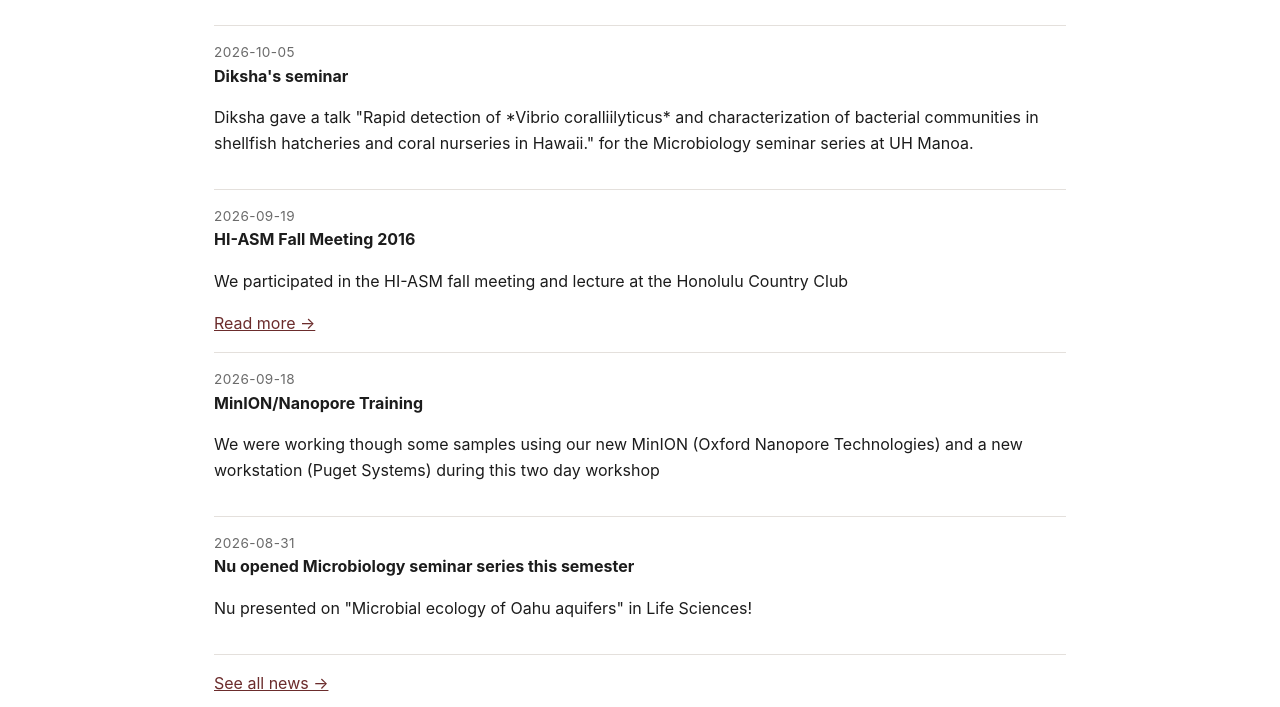
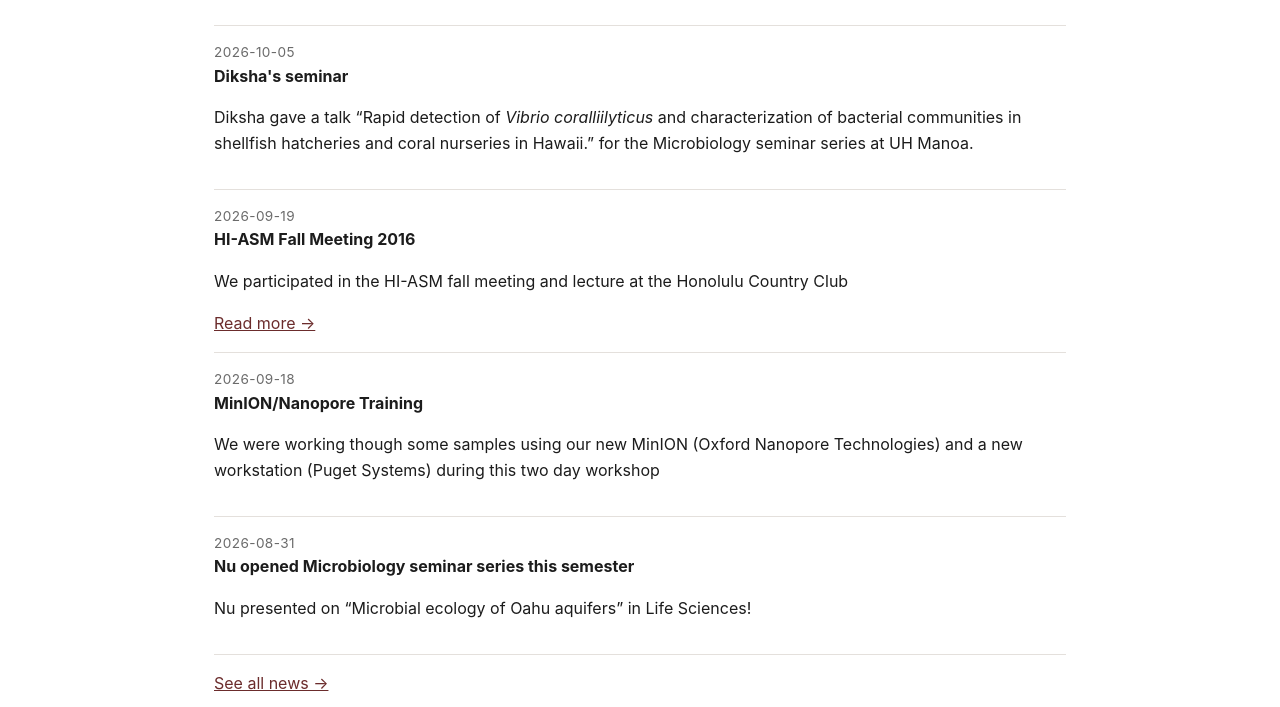
Before and after one commit to MarekKirs/marekkirs.github.io, a Jekyll site: the page built from index.md, in a window 1280 px wide. Shown: the part 1041-1748 px from the top of the page. Built offline with Jekyll 4.4.1, drawn with Linux system fonts in a browser that asks for light colours.

Commit message:
Update index.md

```diff
--- a/index.md
+++ b/index.md
@@ -34,7 +34,7 @@ title: KirsLab
 <div class="news-item">
   <div class="news-date">{{ item.date }}</div>
   <strong>{{ item.title }}</strong>
-  <p>{{ item.summary }}</p>
+  <p>{{ item.summary | markdownify }}</p>
   {% if item.link %}<a href="{{ item.link }}">Read more &rarr;</a>{% endif %}
 </div>
 {% endfor %}
```
